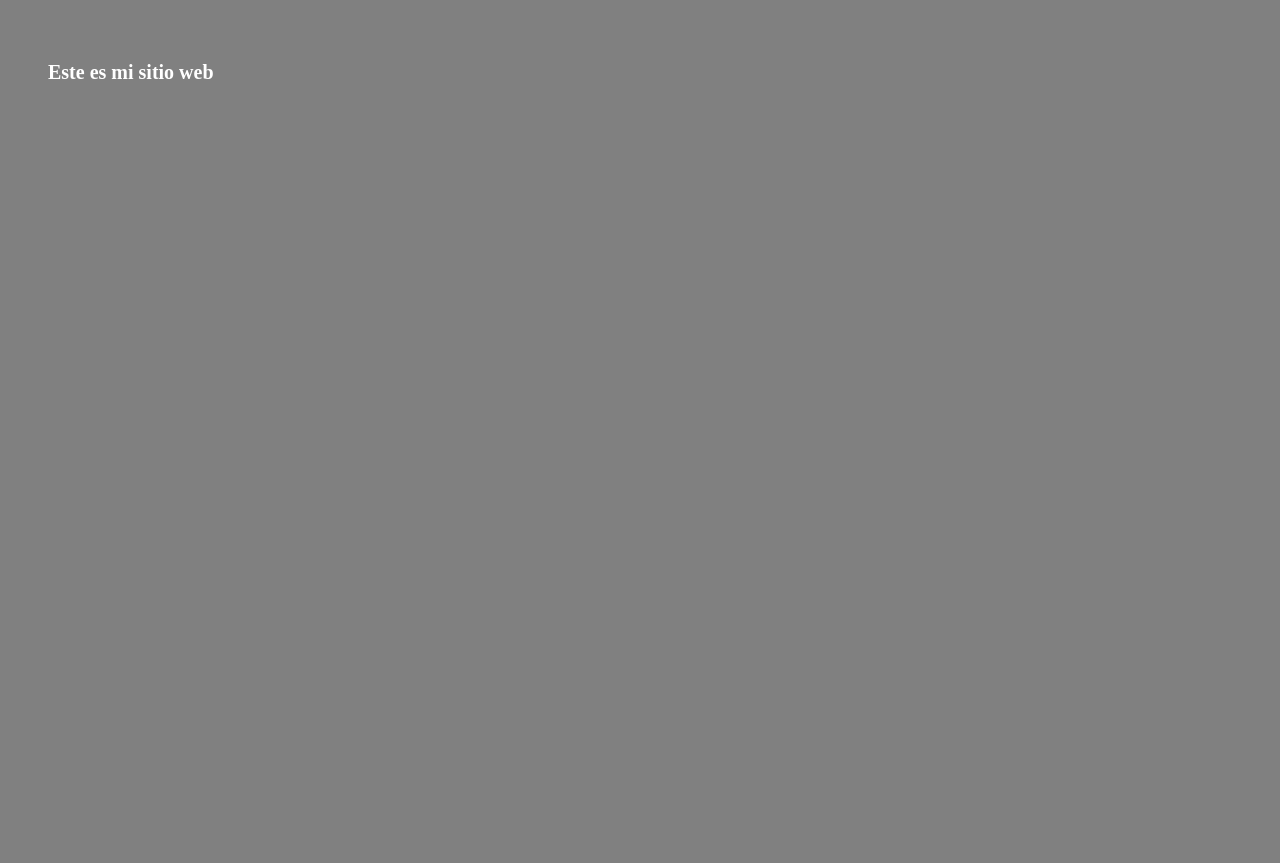
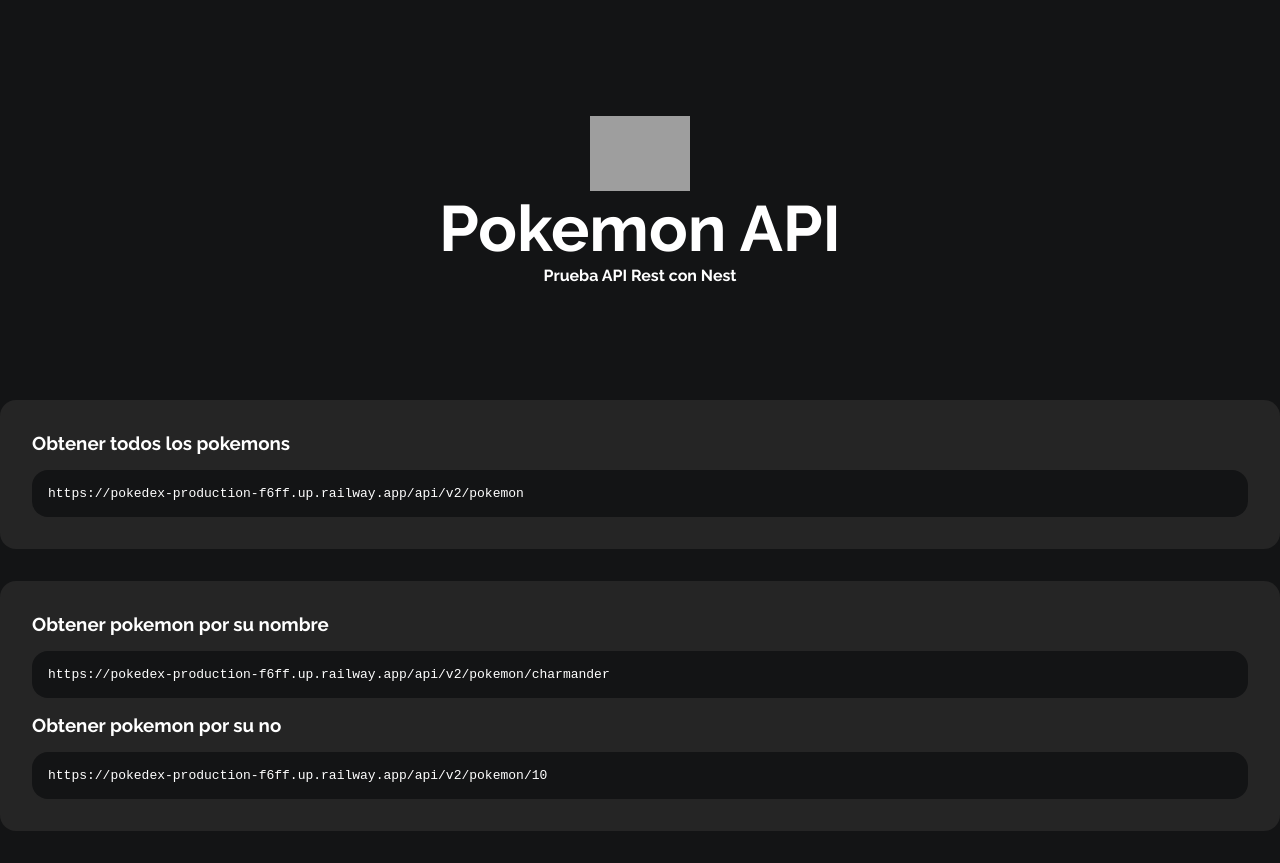
Before and after one commit to Metaldev-06/pokedex, a website: page public/index.html in a window 1280 px wide. Before the commit the page ends 800 px from the top, so only its background shows below. Drawn offline with Linux system fonts and the light colour scheme; grey boxes are pictures that could not be loaded.

Commit message:
version 1.0

```diff
--- a/public/css/style.css
+++ b/public/css/style.css
@@ -1,9 +1,58 @@
-html, body {
-    padding: 20px;
-    background-color: grey;
+:root {
+    --background-color: #131415;
+    --color-text: white;
+    --color-card: #252525;
+}
+*{
+    margin: 0;
+    padding: 0;
+    box-sizing: border-box;
+}
+body {
+    font-family: 'Raleway', sans-serif;
+    background-color: var(--background-color);
+    color: var(--color-text);
+}
+main {
+    width: 100%;
+    max-width: 1400px;
+    margin: 0 auto;
+}
+.hero {
+    width: 100%;
+    min-height: 50vh;
+    display: flex;
+    flex-direction: column;
+    justify-content: center;
+    align-items: center;
+}
+.hero h1 {
+    font-size: 4rem;
+}
+.hero h2 {
+    font-size: 1rem;
 }
 
-h1 {
-    font-size: 20px;
-    color: white;
+.info {
+    padding: 2rem;
+    border-radius: 1rem;
+    background-color: var(--color-card);
+    display: flex;
+    flex-direction: column;
+    gap: 1.5rem;
+    margin-bottom: 2rem;
 }
+
+code {
+    width: 100%;
+    display: inline-block;
+    padding: 1rem;
+    background-color: var(--background-color);
+    border-radius: 1rem;
+}
+
+.box {
+    display: flex;
+    flex-direction: column;
+    gap: 1rem;
+}
--- a/public/index.html
+++ b/public/index.html
@@ -5,9 +5,50 @@
     <meta http-equiv="X-UA-Compatible" content="IE=edge" />
     <meta name="viewport" content="width=device-width, initial-scale=1.0" />
     <link rel="stylesheet" href="css/style.css" />
-    <title>Document</title>
+    <link rel="preconnect" href="https://fonts.googleapis.com" />
+    <link rel="preconnect" href="https://fonts.gstatic.com" crossorigin />
+    <link
+      href="https://fonts.googleapis.com/css2?family=Raleway:wght@400;500;700;900&display=swap"
+      rel="stylesheet"
+    />
+    <title>PokeApi - Prueba Nest</title>
   </head>
   <body>
-    <h1>Este es mi sitio web</h1>
+    <main>
+      <section class="hero">
+        <img
+          src="https://www.vectorlogo.zone/logos/nestjs/nestjs-icon.svg"
+          alt="Nest Logo"
+          width="100"
+        />
+        <h1>Pokemon API</h1>
+        <h2>Prueba API Rest con Nest</h2>
+      </section>
+
+      <section class="info">
+
+        <div class="box">
+          <h3>Obtener todos los pokemons</h3>
+          <code>
+            https://pokedex-production-f6ff.up.railway.app/api/v2/pokemon
+          </code>
+        </div>
+      </section>
+
+      <section class="info">
+        <div class="box">
+          <h3>Obtener pokemon por su nombre</h3>
+          <code>
+            https://pokedex-production-f6ff.up.railway.app/api/v2/pokemon/charmander
+          </code>
+          <h3>Obtener pokemon por su no</h3>
+          <code>
+            https://pokedex-production-f6ff.up.railway.app/api/v2/pokemon/10
+          </code>
+      </section>
+
+
+
+    </main>
   </body>
 </html>
```
Also changed, not shown: docker-compose.prod.yaml (added, +32 -0 lines), README.md, 4 other files.
